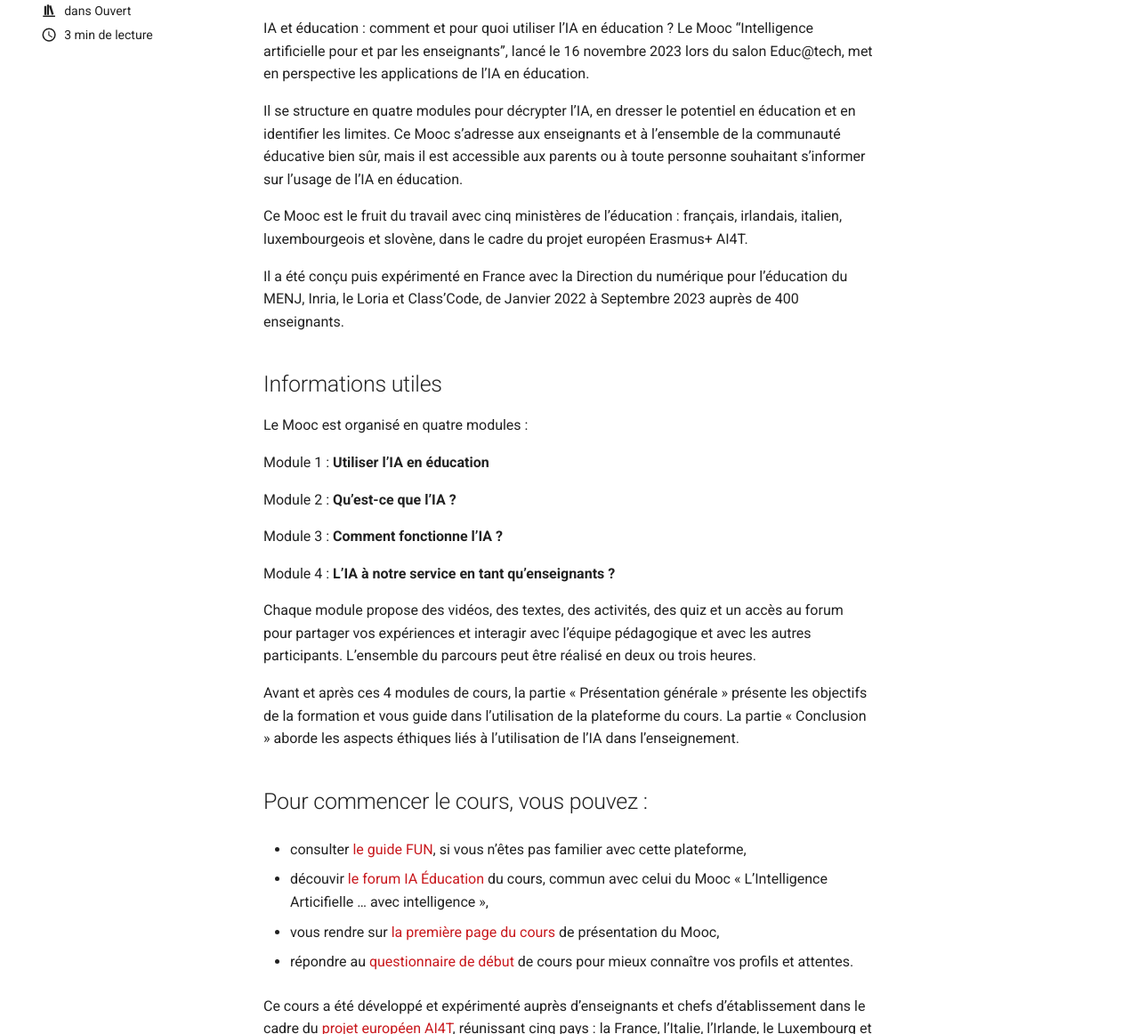
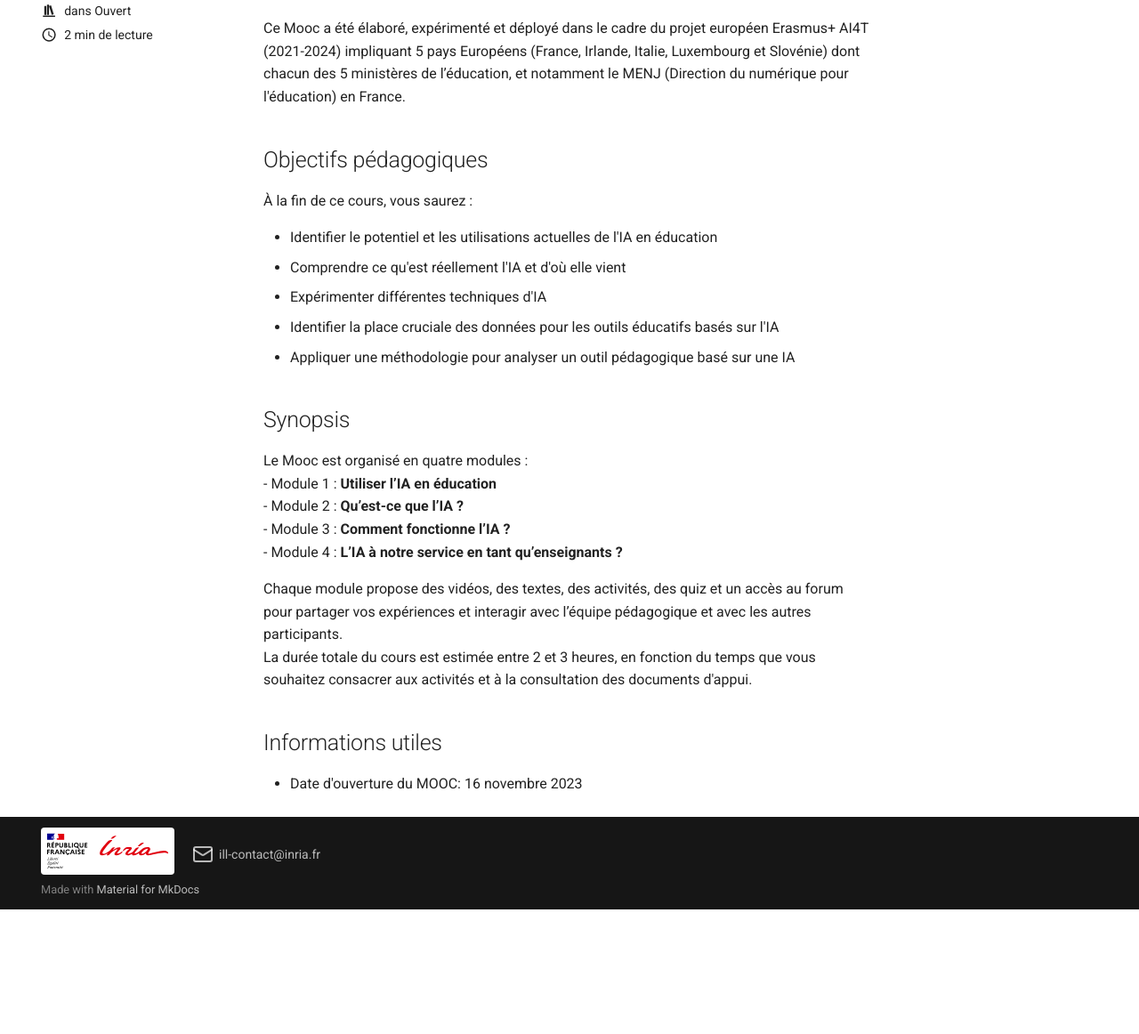
Before and after one commit to inrialearninglab/website, an MkDocs documentation site: the page built from docs/mooc/posts/MOOCouvert/iaforteacher.md, in a window 1280 px wide and 1400 px high, scrolled down 401 px, cut to the strip 238-1400 px from the top of the window. Shown: the whole strip at 89% size. Built offline with MkDocs 1.6.1 and Material for MkDocs 9.7.7, drawn with Linux system fonts in a browser that asks for light colours; after the commit the page ends 1661 px from its top, so only the background shows below that; some of the changed text lies outside the part shown.

Commit message:
AI4T: ajout image et modification présentation

```diff
--- a/docs/mooc/posts/MOOCouvert/iaforteacher.md
+++ b/docs/mooc/posts/MOOCouvert/iaforteacher.md
@@ -4,66 +4,36 @@ date: 2023-12-01
 categories: ['Ouvert']
 ---
 <div class="post-header">
-    <img src="/site-ll/assets/images/pvilleintel.jpg" alt="Naming a fork on GitHub - screen caption of GitHub">
+    <img src="/site-ll/assets/images/pai4t.png" alt="Vignette illustration du mooc AI4T">
     <div>
-        Intelligence Artificielle pour et par les enseignants : Découvrez comment l'IA transforme l'éducation, explorez ses applications et ses limites, et apprenez à l'intégrer dans votre pratique pédagogique. Un MOOC essentiel pour tous les acteurs de l'éducation.
+        Explorer et soutenir l'utilisation éclairée de l'IA dans l'éducation. <br/>Ce MOOC a pour objectif d’aider les enseignants et la communauté éducative dans son ensemble à acquérir une compréhension générale sur l'IA - ses usages, ses technologies et ses limites, et à les accompagner vers un usage éclairé des outils basés sur l'IA dans le contexte de l'Éducation.
         <!-- more -->
     </div>
 </div>
 
 <iframe src="https://www.youtube.com/embed/9t-fm4liJPw?si=nmVGNaIGGFYORWil" title="YouTube video player" frameborder="0" allow="accelerometer; autoplay; clipboard-write; encrypted-media; gyroscope; picture-in-picture; web-share" referrerpolicy="strict-origin-when-cross-origin" allowfullscreen></iframe>
 
-IA et éducation : comment et pour quoi utiliser l’IA en éducation ?
-Le Mooc “Intelligence artificielle pour et par les enseignants”, lancé le 16 novembre 2023  lors du salon Educ@tech, met en perspective les applications de l’IA en éducation.
+Ce Mooc a été élaboré, expérimenté et déployé dans le cadre du projet européen Erasmus+ AI4T (2021-2024) impliquant 5 pays Européens (France, Irlande, Italie, Luxembourg et Slovénie) dont chacun des 5 ministères de l’éducation, et notamment le MENJ (Direction du numérique pour l'éducation) en France.
 
-Il se structure en quatre modules pour décrypter l’IA, en dresser le potentiel en éducation et en identifier les limites. Ce Mooc s’adresse aux enseignants et à l’ensemble de la communauté éducative bien sûr, mais il est accessible aux parents ou à toute personne souhaitant s’informer sur l’usage de l’IA en éducation.
+## Objectifs pédagogiques
+À la fin de ce cours, vous saurez :
 
-Ce Mooc est le fruit du travail avec cinq ministères de l’éducation : français, irlandais, italien, luxembourgeois et slovène, dans le cadre du projet européen Erasmus+ AI4T.
+- Identifier le potentiel et les utilisations actuelles de l'IA en éducation
+- Comprendre ce qu'est réellement l'IA et d'où elle vient
+- Expérimenter différentes techniques d'IA
+- Identifier la place cruciale des données pour les outils éducatifs basés sur l'IA
+- Appliquer une méthodologie pour analyser un outil pédagogique basé sur une IA
 
-Il a été conçu puis expérimenté en France avec la Direction du numérique pour l’éducation du MENJ, Inria, le Loria et Class’Code, de Janvier 2022 à Septembre 2023 auprès de 400 enseignants.
+## Synopsis
+Le Mooc est organisé en quatre modules :
+- Module 1 : **Utiliser l’IA en éducation**
+- Module 2 : **Qu’est-ce que l’IA ?**
+- Module 3 : **Comment fonctionne l’IA ?**
+- Module 4 : **L’IA à notre service en tant qu’enseignants ?**
+
+Chaque module propose des vidéos, des textes, des activités, des quiz et un accès au forum pour partager vos expériences et interagir avec l’équipe pédagogique et avec les autres participants.
+La durée totale du cours est estimée entre 2 et 3 heures, en fonction du temps que vous souhaitez consacrer aux activités et à la consultation des documents d'appui.
 
 ## Informations utiles
 
-Le Mooc est organisé en quatre modules :
-
-Module 1 : **Utiliser l’IA en éducation**
-
-Module 2 : **Qu’est-ce que l’IA ?**
-
-Module 3 : **Comment fonctionne l’IA ?**
-
-Module 4 : **L’IA à notre service en tant qu’enseignants ?**
-
-Chaque module propose des vidéos, des textes, des activités, des quiz et un accès au forum pour partager vos expériences et interagir avec l’équipe pédagogique et avec les autres participants. L’ensemble du parcours peut être réalisé en deux ou trois heures.
-
-Avant et après ces 4 modules de cours, la partie « Présentation générale » présente les objectifs de la formation et vous guide dans l’utilisation de la plateforme du cours.
-La partie « Conclusion » aborde les aspects éthiques liés à l’utilisation de l’IA dans l’enseignement.
-
-## Pour commencer le cours, vous pouvez :
-
-- consulter [le guide FUN](https://lms.fun-mooc.fr/login?next=/courses/course-v1%3Ainria%2B41032%2Bsession01/courseware/41e6eeb984e045f4b6e0a04c020d5c97/7c1f088fa9334b268eff2f44e5792a0f/1%3Factivate_block_id%3Dblock-v1%253Ainria%252B41032%252Bsession01%252Btype%2540vertical%252Bblock%25409da8d6c549cd4cc494c6fd5ca33bd7c0), si vous n’êtes pas familier avec cette plateforme,
-
-- découvir [le forum IA Éducation](https://lms.fun-mooc.fr/login?next=/courses/course-v1%3Ainria%2B41032%2Bsession01/courseware/41e6eeb984e045f4b6e0a04c020d5c97/6dc7278bf5214cb4b139cd75fc1d2385/1%3Factivate_block_id%3Dblock-v1%253Ainria%252B41032%252Bsession01%252Btype%2540vertical%252Bblock%254020184101fcea49028367d67f22e65b3f) du cours, commun avec celui du Mooc « L’Intelligence Articifielle … avec intelligence »,
-
-- vous rendre sur [la première page du cours](https://lms.fun-mooc.fr/login?next=/courses/course-v1%3Ainria%2B41032%2Bsession01/courseware/41e6eeb984e045f4b6e0a04c020d5c97/4b5b56b8faf841c5af8d8bcf621c546d/3%3Factivate_block_id%3Dblock-v1%253Ainria%252B41032%252Bsession01%252Btype%2540vertical%252Bblock%2540bb1913e6a07947dfafb5f7f7882f0928) de présentation du Mooc,
-
-- répondre au [questionnaire de début](https://lms.fun-mooc.fr/login?next=/courses/course-v1%3Ainria%2B41032%2Bsession01/courseware/d28c3c0f8fe346d0aa5ea52a91ea76b9/fb420cb9a4464750ac8dc8a7d073425e/1%3Factivate_block_id%3Dblock-v1%253Ainria%252B41032%252Bsession01%252Btype%2540vertical%252Bblock%2540cbcc0473dc374be28d52cdb845372044) de cours pour mieux connaître vos profils et attentes.
-
-Ce cours a été développé et expérimenté auprès d’enseignants et chefs d’établissement dans le cadre du [projet européen AI4T](https://www.ai4t.eu), réunissant cinq pays : la France, l’Italie, l’Irlande, le Luxembourg et la Slovénie.
-Dans ce contexte, les contenus ont été élaborés avec les cinq ministères de l’éducation impliqués dans le projet et notamment le MENJ (Direction du numérique pour l’éducation).
-
-Certains contenus (vidéos de découverte de l’IA et activités d’expérimentation) de ce cours sont issus du [Mooc «L’Intelligence Artificielle… avec intelligence !»](https://www.fun-mooc.fr/fr/cours/lintelligence-artificielle-avec-intelligence/), dont l’objectif partagé avec ce cours est d’apporter une vision correcte et opérationnelle sur l’IA et ses enjeux.
-
-## Informations utiles
-
-Démarrage du MOOC, le 16 novembre 2023
-
-Clôture du MOOC, le 14 novembre 2024
-
-Conférence finale du projet [AI4T](https://www.ai4t.eu/conference/programme/) les 18 est 19 janvier au Luxembourg
-
-[Pour le découvrir, rendez-vous sur la plateforme FUN](https://www.fun-mooc.fr/fr/cours/intelligence-artificielle-pour-et-par-les-enseignants-ai4t/)
-
-En savoir plus sur IA et éducation :
-
-[“Les quatre piliers de la recherche en IA pour l’éducation”](https://www.inria.fr/fr/quatre-piliers-recherche-ia-education)
+- Date d'ouverture du MOOC: 16 novembre 2023
```
Also changed, not shown: docs/assets/images/pai4t.png (added).
